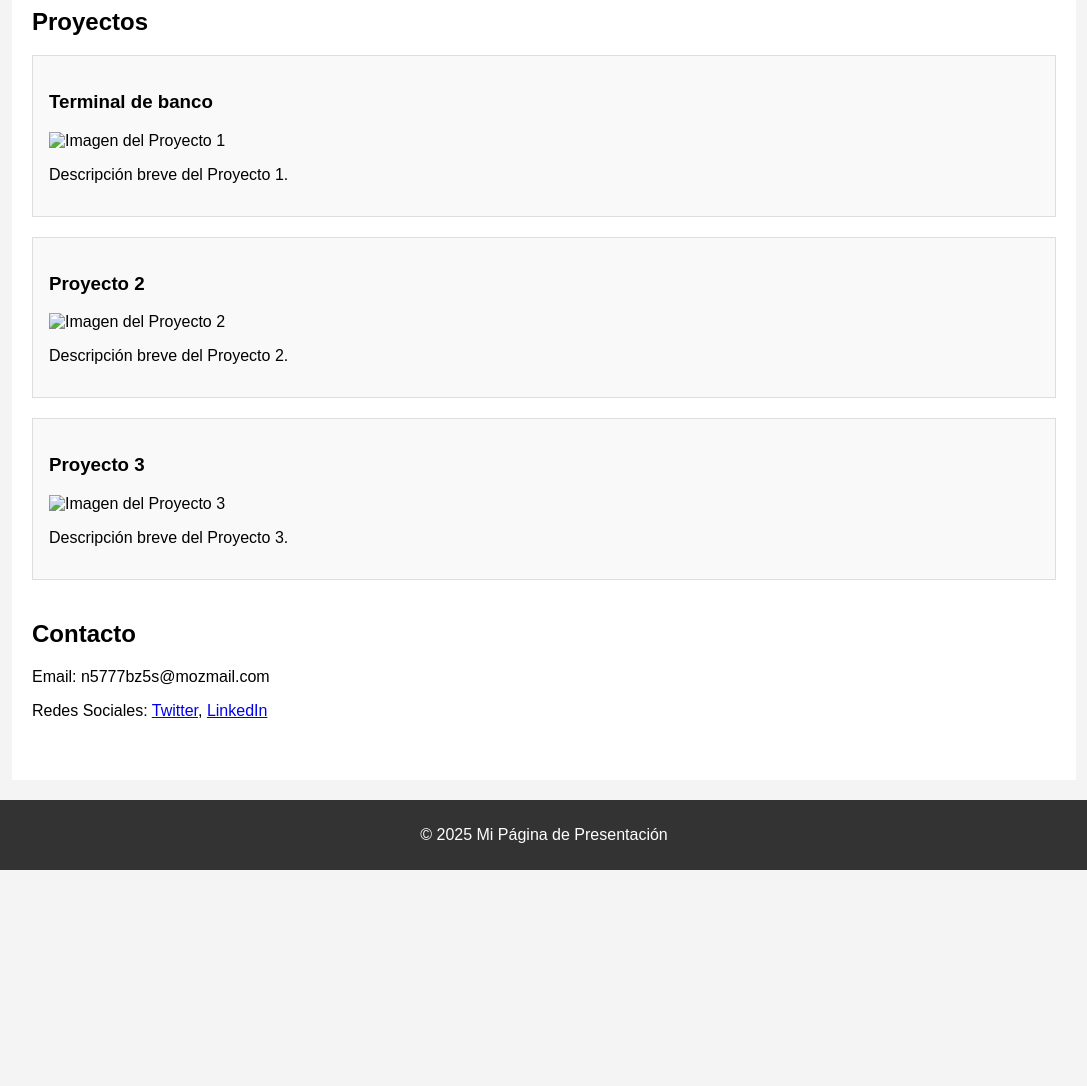
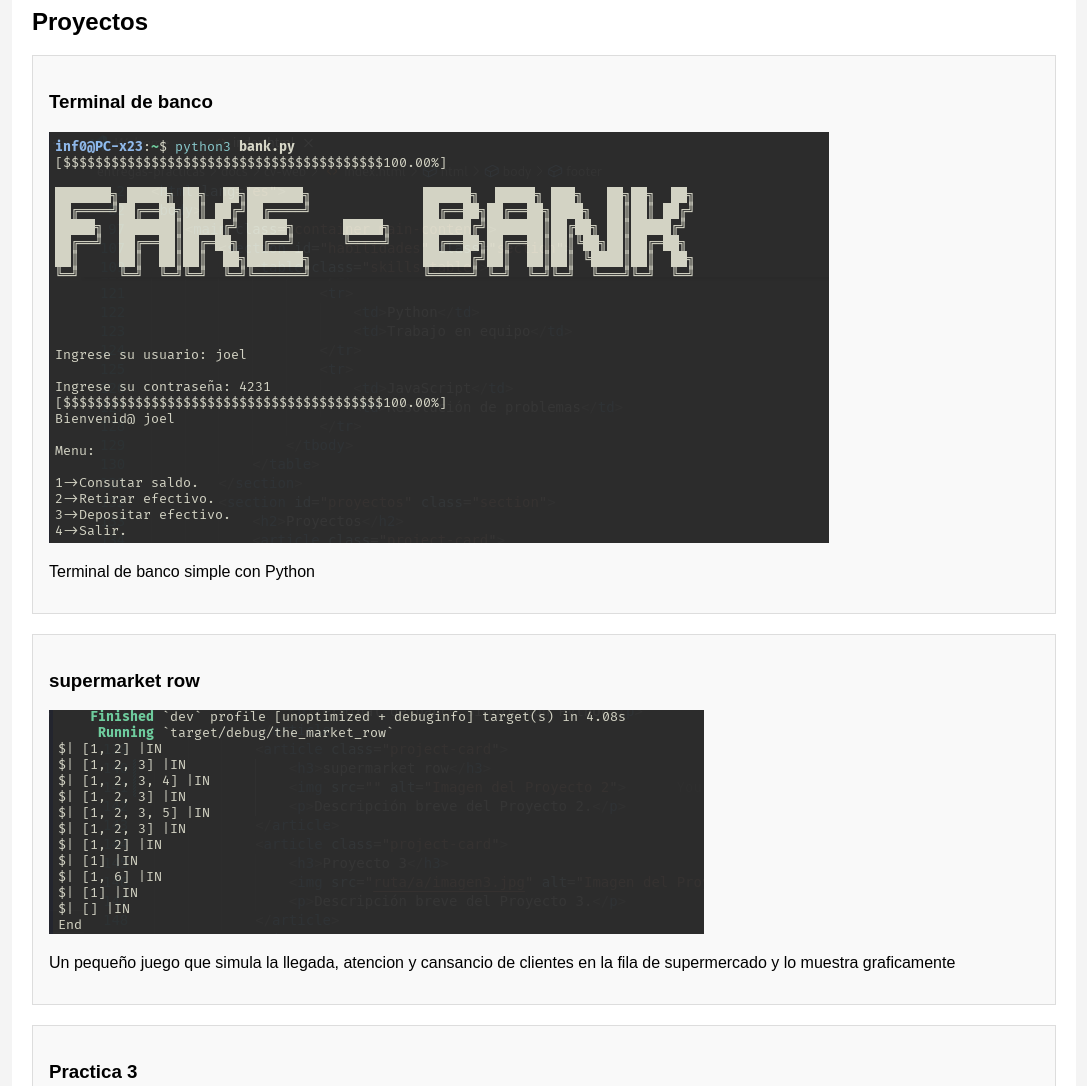
Before and after one commit to Inf0sth/entregas-practicas, a plain HTML site: page docs/cv-web/index.html in a window 1280 px wide. Shown: the part 960-2046 px from the top of the page, without its empty margins (96-1183 px from the left). Before the commit the page ends 1830 px from the top, so only its background shows below. Drawn offline with Linux system fonts and the light colour scheme.

Commit message:
On branch main Changes to be committed: 	new file:   docs/cv-web/bank.png 	modified:   docs/cv-web/index.html 	new file:   docs/cv-web/practica.png 	new file:   docs/cv-web/row.png

```diff
--- a/docs/cv-web/index.html
+++ b/docs/cv-web/index.html
@@ -133,18 +133,18 @@
             <h2>Proyectos</h2>
             <article class="project-card">
                 <h3>Terminal de banco</h3>
-                <img src="ruta/a/imagen1.jpg" alt="Imagen del Proyecto 1">
-                <p>Descripción breve del Proyecto 1.</p>
+                <img src="bank.png" alt="Imagen del Proyecto 1">
+                <p>Terminal de banco simple con Python</p>
             </article>
             <article class="project-card">
-                <h3>Proyecto 2</h3>
-                <img src="ruta/a/imagen2.jpg" alt="Imagen del Proyecto 2">
-                <p>Descripción breve del Proyecto 2.</p>
+                <h3>supermarket row</h3>
+                <img src="row.png" alt="Imagen del Proyecto 2">
+                <p>Un pequeño juego que simula la llegada, atencion y cansancio de clientes en la fila de supermercado y lo muestra graficamente</p>
             </article>
             <article class="project-card">
-                <h3>Proyecto 3</h3>
-                <img src="ruta/a/imagen3.jpg" alt="Imagen del Proyecto 3">
-                <p>Descripción breve del Proyecto 3.</p>
+                <h3>Practica 3</h3>
+                <img src="practica.png" alt="Imagen del Proyecto 3">
+                <p>Practica 3 del sylabus</p>
             </article>
         </section>
         <section id="contacto" class="section">
```
Also changed, not shown: docs/cv-web/bank.png (added), docs/cv-web/practica.png (added), docs/cv-web/row.png (added).
